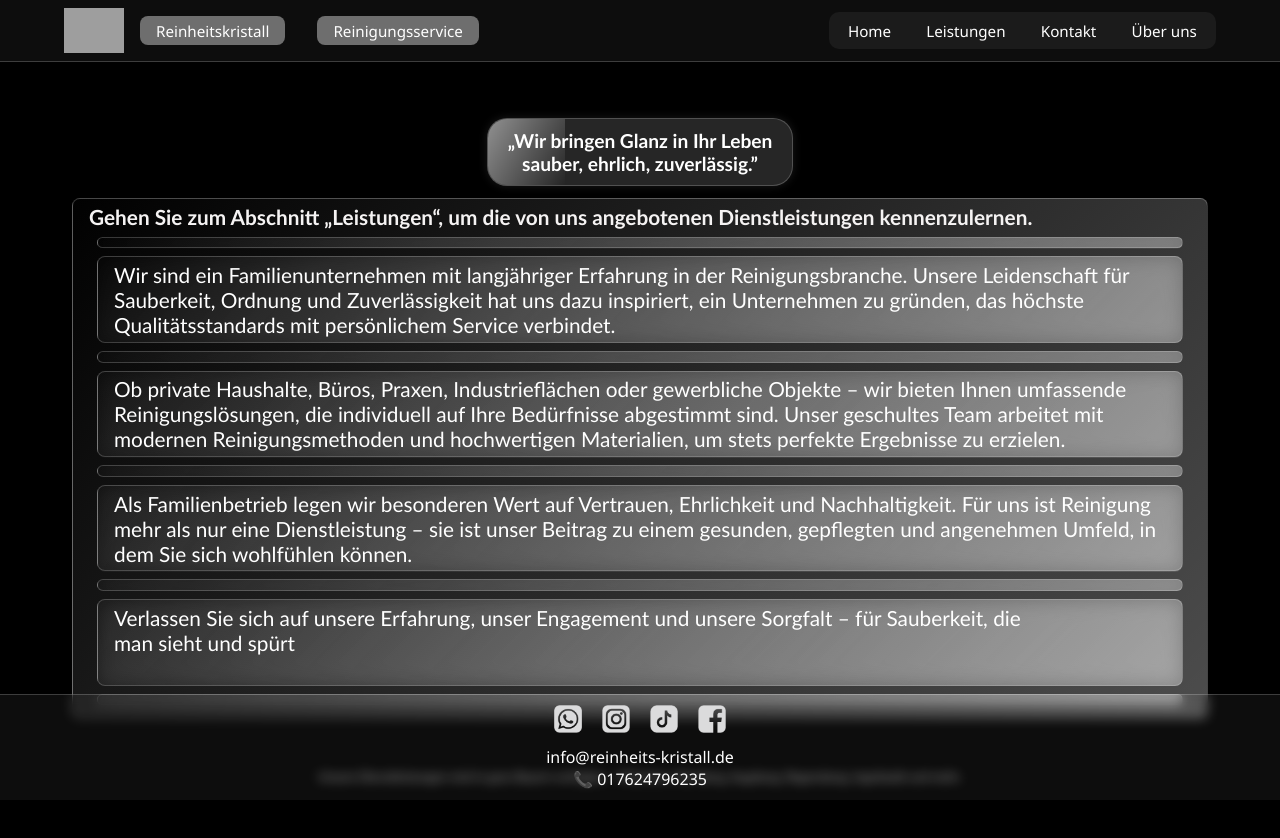
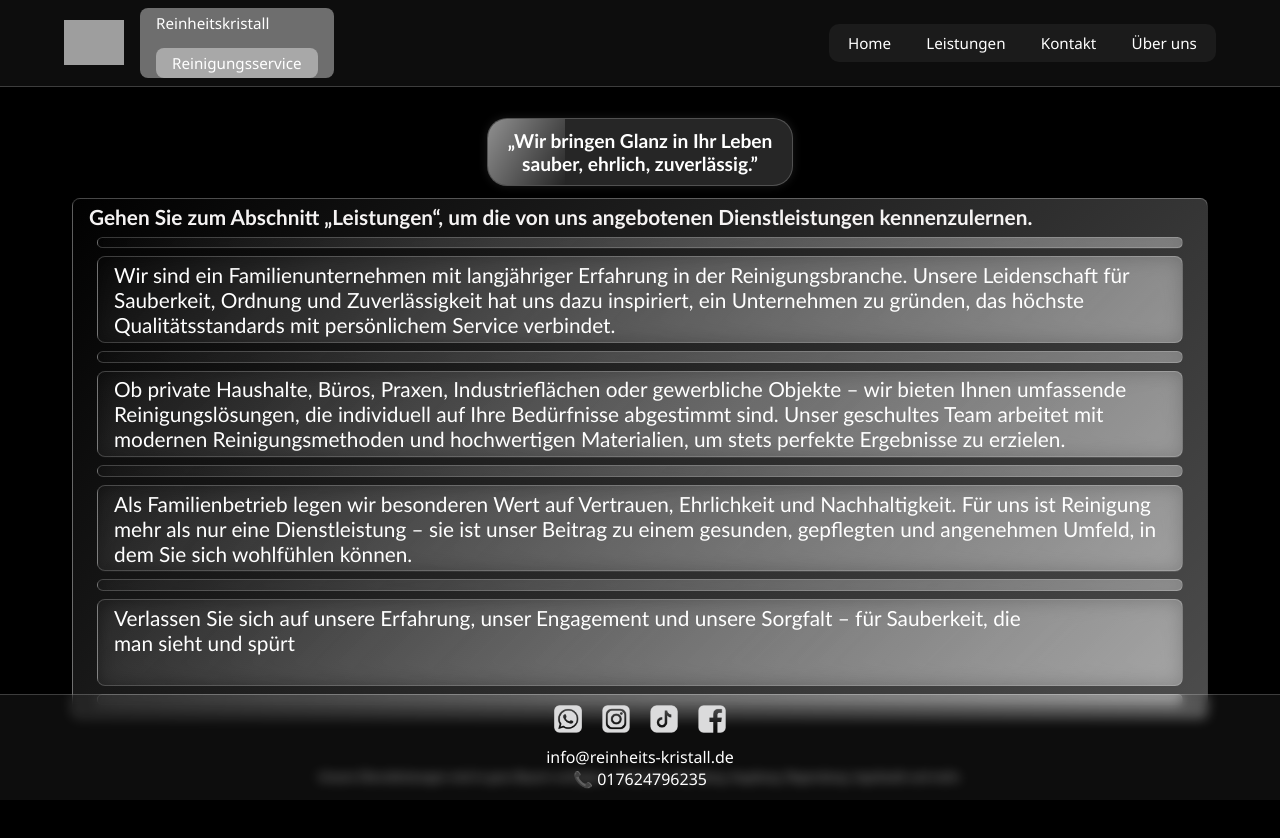
Before and after one commit to aa6612929/Reinheitskristall, a plain HTML site: page index.html in a window 1280 px wide. Drawn offline with Linux system fonts and the light colour scheme; grey boxes are pictures that could not be loaded.

Commit message:
وصف مختصر للتحديثات التي قمت بها

```diff
--- a/index.html
+++ b/index.html
@@ -41,8 +41,8 @@
   <div class="header-inner">
     <div class="logo">
       <img src="endIcon.png" alt="Logo" width="60px" height="60px">
-      <span class="glass-name">Reinheitskristall </span><br><br>
-      <span class="glass-name">Reinigungsservice</span>
+      <span class="glass-name">Reinheitskristall<br><br> <span class="glass-name">Reinigungsservice</span> </span>
+
     </div>
 
 
```
